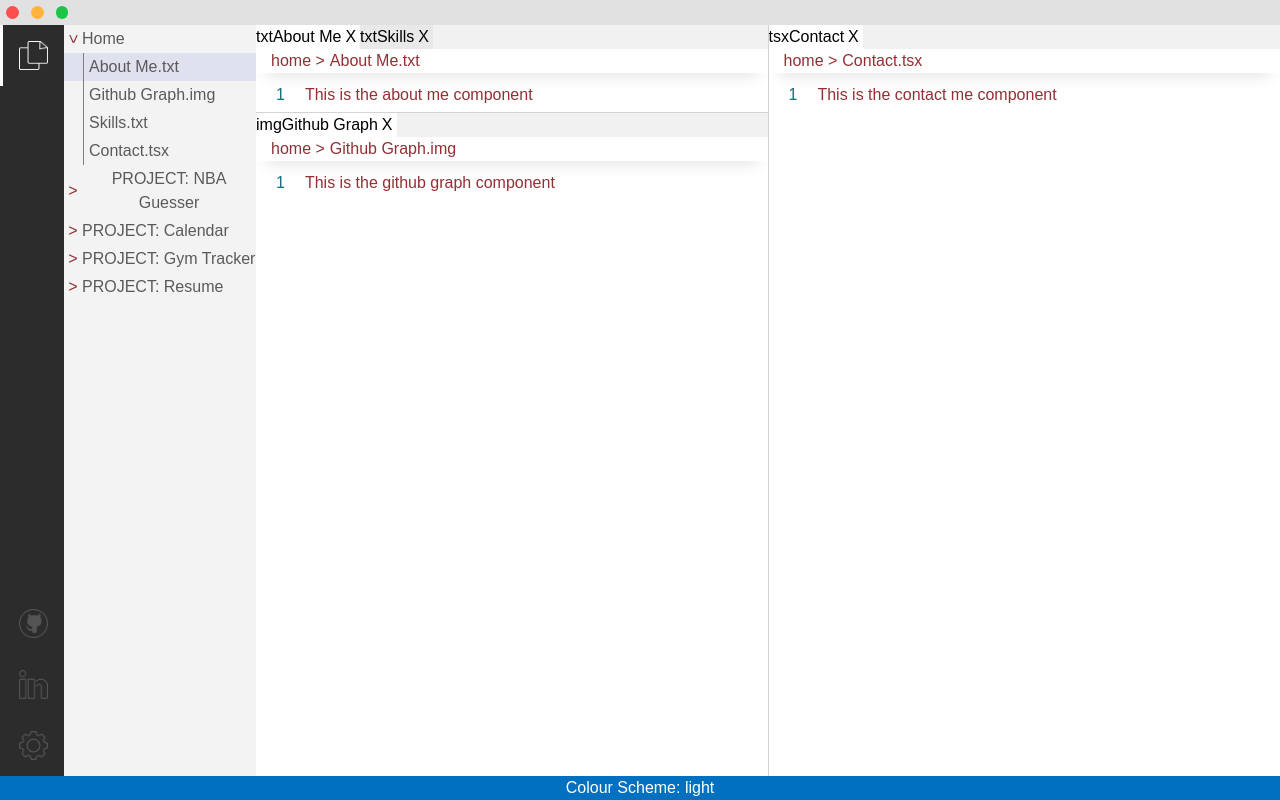
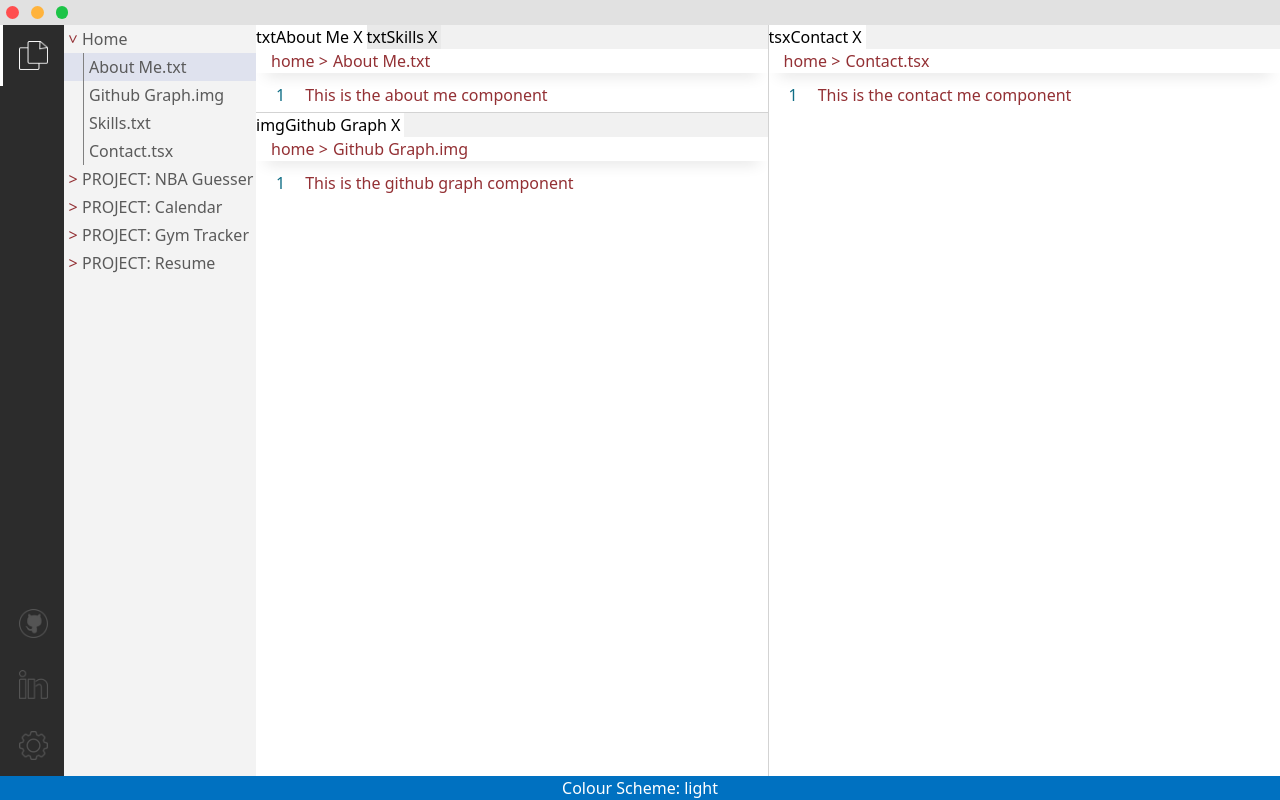
Before and after one commit to cammando016/2026-portfolio, a Next.js app in the folder 2026-portfolio/: page / in a window 1280 px wide. Built offline with nearby package versions, Linux system fonts and the light colour scheme.

Commit message:
Remove unused styles form globals.css

```diff
--- a/2026-portfolio/app/globals.css
+++ b/2026-portfolio/app/globals.css
@@ -5,24 +5,11 @@
   --foreground: #171717;
 }
 
-@theme inline {
-  --color-background: var(--background);
-  --color-foreground: var(--foreground);
-  --font-sans: var(--font-geist-sans);
-  --font-mono: var(--font-geist-mono);
-}
-
 @media (prefers-color-scheme: dark) {
   :root {
     --background: #0a0a0a;
     --foreground: #ededed;
   }
-}
-
-body {
-  background: var(--background);
-  color: var(--foreground);
-  font-family: Arial, Helvetica, sans-serif;
 }
 
 html {
```
